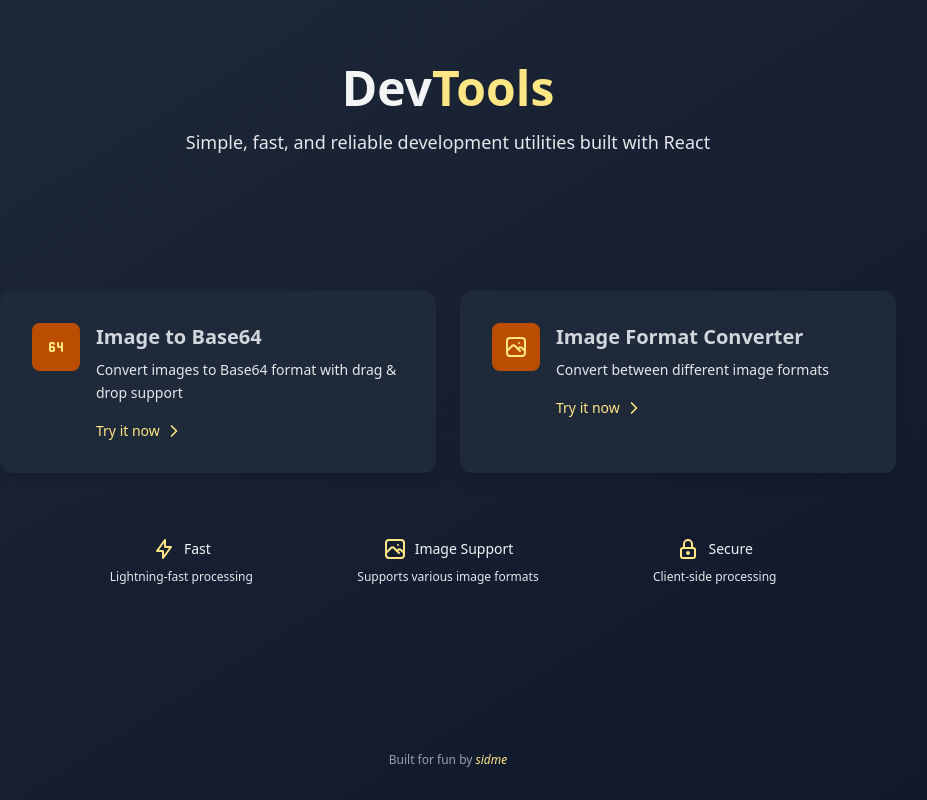
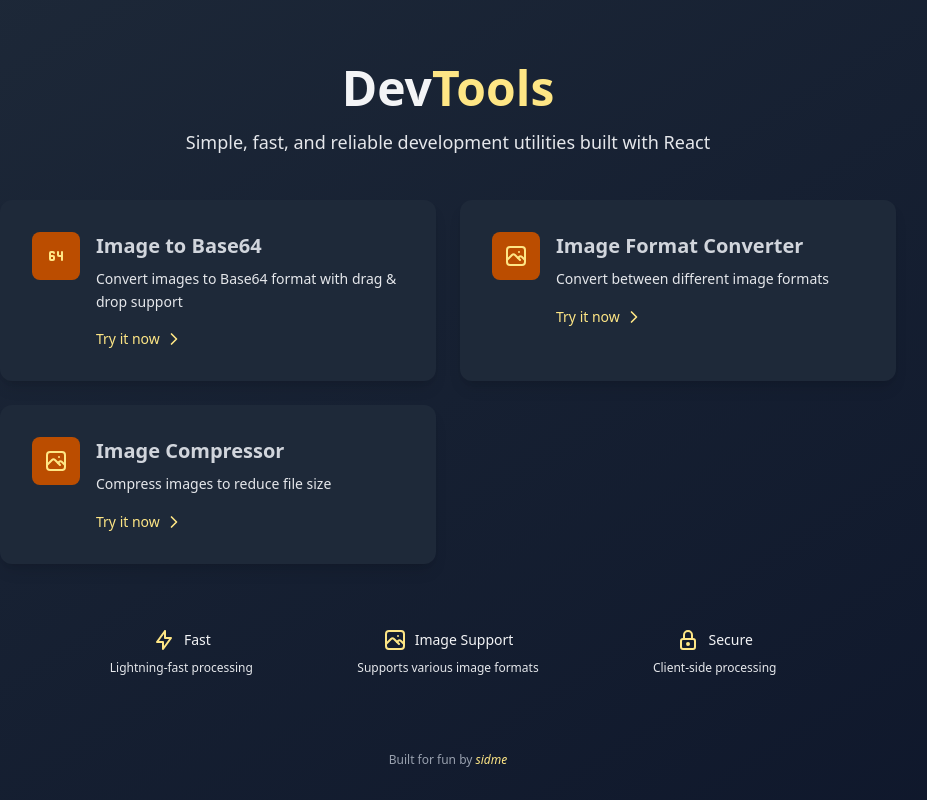
Before and after one commit to SiddharthaMishra-dev/js-dev-tools, a React app: page / in a window 1280 px wide. Shown: the whole page, without its empty margins (192-1119 px from the left). Built offline with nearby package versions, Linux system fonts and the light colour scheme.

Commit message:
update icons and home page

```diff
--- a/src/routes/Home.tsx
+++ b/src/routes/Home.tsx
@@ -54,6 +54,24 @@ export default function Home() {
         </div>
        </div>
       </Link>
+
+      <Link to="/image-compressor" className="group bg-gray-800 rounded-xl shadow-lg hover:shadow-xl transition-all duration-300 p-8 ">
+       <div className="flex items-start space-x-4">
+        <div className="flex-shrink-0">
+         <div className="w-12 h-12 bg-amber-700 rounded-lg flex items-center justify-center group-hover:bg-amber-600 transition-colors">
+          <IconPhoto className="text-amber-200" />
+         </div>
+        </div>
+        <div className="flex-1">
+         <h3 className="text-xl font-semibold text-gray-300 mb-2 group-hover:text-amber-200 transition-colors">Image Compressor</h3>
+         <p className="text-gray-200 text-sm leading-relaxed">Compress images to reduce file size</p>
+         <div className="mt-4 flex items-center text-amber-200 text-sm font-medium">
+          <span>Try it now</span>
+          <IconChevronRight className="h-5 w-5 ml-1 group-hover:translate-x-1 transition-transform" />
+         </div>
+        </div>
+       </div>
+      </Link>
      </div>
 
      <div className="mt-16 text-center">
--- a/src/routes/ImageCompressor.tsx
+++ b/src/routes/ImageCompressor.tsx
@@ -1,3 +1,4 @@
+import { IconCheck, IconCircleX, IconCloudUpload } from '@tabler/icons-react';
 import { useState, useRef } from 'react';
 
 interface CompressedFile {
@@ -212,19 +213,7 @@ export default function ImageCompressor() {
       }`}
      >
       <div className="flex flex-col items-center space-y-4">
-       <svg
-        className={`w-16 h-16 ${isDragging ? 'text-amber-500' : 'text-gray-400'} transition-colors`}
-        fill="none"
-        stroke="currentColor"
-        viewBox="0 0 24 24"
-       >
-        <path
-         strokeLinecap="round"
-         strokeLinejoin="round"
-         strokeWidth={2}
-         d="M7 16a4 4 0 01-.88-7.903A5 5 0 1115.9 6L16 6a5 5 0 011 9.9M15 13l-3-3m0 0l-3 3m3-3v12"
-        />
-       </svg>
+       <IconCloudUpload className={`w-16 h-16 ${isDragging ? 'text-amber-500' : 'text-gray-400'} transition-colors`} />
        <div>
         <p className="text-xl font-medium text-gray-100 mb-2">{isDragging ? 'Drop your images here' : 'Drag & drop your images here'}</p>
         <p className="text-gray-400 mb-4">or</p>
@@ -350,13 +339,7 @@ export default function ImageCompressor() {
           )}
           {file.status === 'completed' && (
            <div className="flex items-center space-x-2">
-            <svg className="w-4 h-4 text-green-400" fill="currentColor" viewBox="0 0 20 20">
-             <path
-              fillRule="evenodd"
-              d="M16.707 5.293a1 1 0 010 1.414l-8 8a1 1 0 01-1.414 0l-4-4a1 1 0 011.414-1.414L8 12.586l7.293-7.293a1 1 0 011.414 0z"
-              clipRule="evenodd"
-             />
-            </svg>
+            <IconCheck className="w-4 h-4 text-green-400" />
             <button
              onClick={() => downloadFile(file)}
              className="px-3 py-1 bg-green-700 text-green-100 text-sm rounded hover:bg-green-600 transition-colors"
@@ -367,13 +350,7 @@ export default function ImageCompressor() {
           )}
           {file.status === 'error' && (
            <div className="flex items-center space-x-2">
-            <svg className="w-4 h-4 text-red-400" fill="currentColor" viewBox="0 0 20 20">
-             <path
-              fillRule="evenodd"
-              d="M18 10a8 8 0 11-16 0 8 8 0 0116 0zm-7 4a1 1 0 11-2 0 1 1 0 012 0zm-1-9a1 1 0 00-1 1v4a1 1 0 102 0V6a1 1 0 00-1-1z"
-              clipRule="evenodd"
-             />
-            </svg>
+            <IconCircleX className="w-4 h-4 text-red-400" />
             <span className="text-red-400 text-sm">Failed</span>
            </div>
           )}
@@ -383,8 +360,6 @@ export default function ImageCompressor() {
       </div>
      </div>
     )}
-
-    {/* Help Text */}
     <div className="text-center mt-4">
      <p className="text-gray-400 text-xs">
       <sup>*</sup>Images are resized and compressed to JPEG format for optimal file size reduction
```
